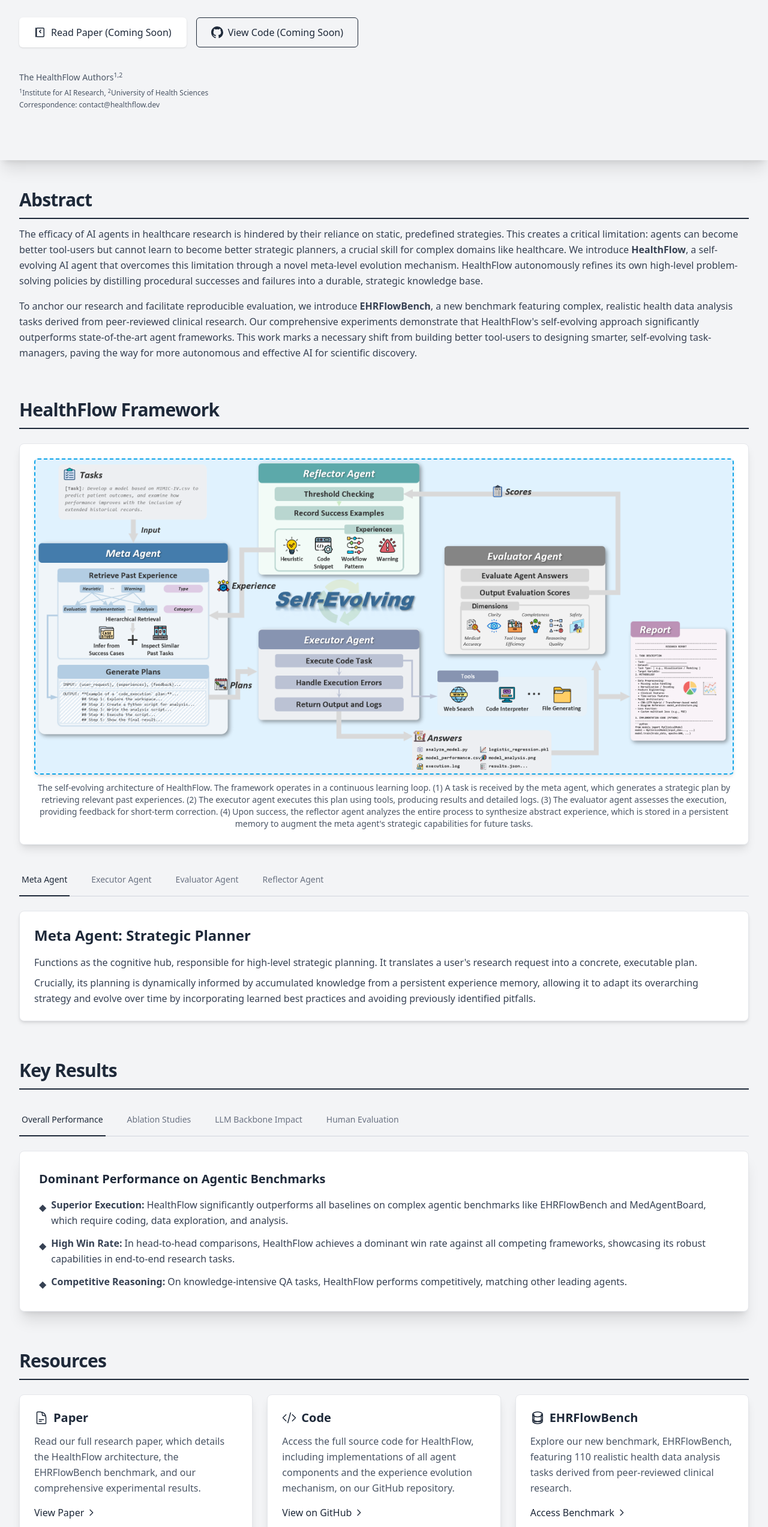
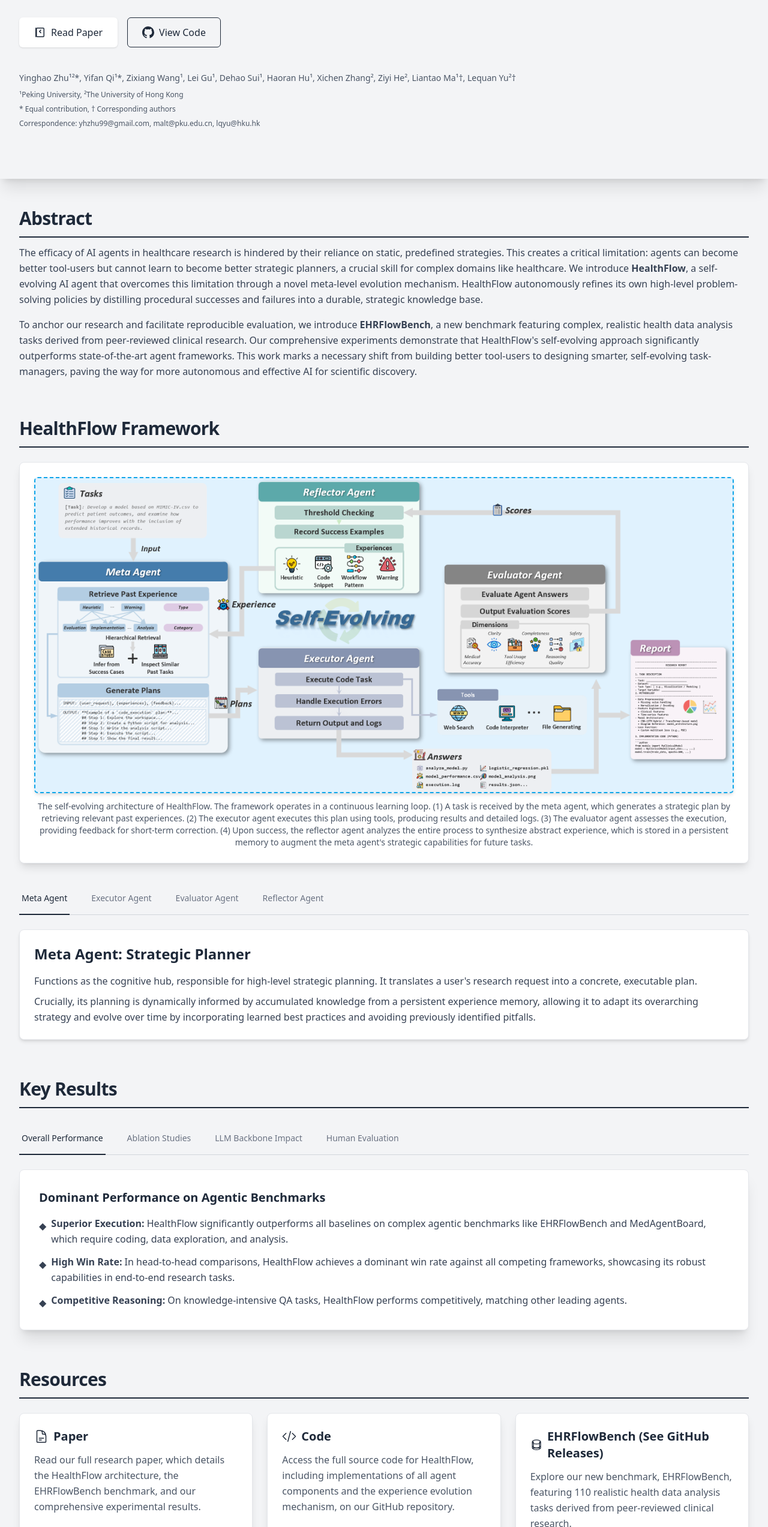
Before and after one commit to yhzhu99/HealthFlow-playground, a website built with Vite: page index.html in a window 1280 px wide. Shown: the part 255-2800 px from the top of the page at 60% size. Built offline with nearby package versions, Linux system fonts and the light colour scheme.

Commit message:
feat: update info

```diff
--- a/index.html
+++ b/index.html
@@ -82,28 +82,35 @@
         <h1 class="text-4xl sm:text-5xl font-extrabold tracking-tight mb-3">HealthFlow</h1>
         <p class="text-xl sm:text-2xl text-gray-700 mb-8 max-w-3xl">A Self-Evolving AI Agent with Meta Planning for Autonomous Healthcare Research</p>
         <div class="flex flex-wrap gap-4 mb-10">
-          <a href="#" class="inline-flex items-center gap-2 px-6 py-3 border border-transparent text-base font-medium rounded-md shadow-sm text-primary-700 bg-white hover:bg-primary-50 transition-colors">
+          <a href="https://arxiv.org/abs/2508.02621" target="_blank" rel="noopener noreferrer" class="inline-flex items-center gap-2 px-6 py-3 border border-transparent text-base font-medium rounded-md shadow-sm text-primary-700 bg-white hover:bg-primary-50 transition-colors">
             <svg xmlns="http://www.w3.org/2000/svg" viewBox="0 0 20 20" fill="currentColor" class="w-5 h-5">
               <path d="M3.5 2.75a.75.75 0 00-1.5 0v14.5a.75.75 0 001.5 0v-14.5z" />
               <path d="M5.25 2A2.25 2.25 0 003 4.25v11.5A2.25 2.25 0 005.25 18h9.5A2.25 2.25 0 0017 15.75V4.25A2.25 2.25 0 0014.75 2h-9.5zM15.5 4.25v11.5a.75.75 0 01-.75.75h-9.5a.75.75 0 01-.75-.75V4.25a.75.75 0 01.75-.75h9.5a.75.75 0 01.75.75z" />
               <path d="M8.25 7.846a.75.75 0 000 1.06l2.25 2.25a.75.75 0 001.06-1.06L9.842 8.372l1.718-1.718a.75.75 0 00-1.06-1.06l-2.25 2.25z" />
             </svg>
-            Read Paper (Coming Soon)
+            Read Paper
           </a>
-          <a href="#" target="_blank" rel="noopener noreferrer" class="inline-flex items-center gap-2 px-6 py-3 border border-primary-200 text-base font-medium rounded-md text-gray-800 bg-primary-700/50 hover:bg-primary-700/80 transition-colors">
+          <a href="https://github.com/yhzhu99/HealthFlow" target="_blank" rel="noopener noreferrer" class="inline-flex items-center gap-2 px-6 py-3 border border-primary-200 text-base font-medium rounded-md text-gray-800 bg-primary-700/50 hover:bg-primary-700/80 transition-colors">
             <svg xmlns="http://www.w3.org/2000/svg" viewBox="0 0 20 20" fill="currentColor" class="w-5 h-5">
               <path fill-rule="evenodd" d="M10 0C4.477 0 0 4.477 0 10c0 4.418 2.865 8.166 6.839 9.489.5.092.682-.218.682-.484 0-.238-.009-.868-.013-1.703-2.782.602-3.369-1.34-3.369-1.34-.454-1.151-1.11-1.458-1.11-1.458-.908-.62.069-.608.069-.608 1.003.074 1.532 1.029 1.532 1.029.891 1.529 2.341 1.088 2.91.832.092-.647.349-1.088.635-1.338-2.22-.251-4.555-1.111-4.555-4.935 0-1.088.39-1.979 1.029-2.675-.103-.252-.446-1.266.098-2.638 0 0 .84-.269 2.75 1.025A9.547 9.547 0 0110 4.837a9.544 9.544 0 012.505.336c1.909-1.294 2.748-1.025 2.748-1.025.546 1.372.202 2.386.1 2.638.64.696 1.028 1.587 1.028 2.675 0 3.834-2.338 4.681-4.567 4.927.359.307.679.915.679 1.845 0 1.332-.012 2.407-.012 2.734 0 .269.18.579.688.48C17.138 18.163 20 14.417 20 10A10 10 0 0010 0z" clip-rule="evenodd" />
             </svg>
-            View Code (Coming Soon)
+            View Code
           </a>
         </div>
-        <div class="text-sm text-gray-600 max-w-4xl">
+        <div class="text-sm text-gray-600 max-w-4xl leading-relaxed">
           <p class="mb-2">
-            The HealthFlow Authors<sup>1,2</sup>
+            Yinghao Zhu¹²*, Yifan Qi¹*, Zixiang Wang¹, Lei Gu¹, Dehao Sui¹, Haoran Hu¹, Xichen Zhang², Ziyi He², Liantao Ma¹†, Lequan Yu²†
           </p>
-          <p class="mb-1 text-xs"><sup>1</sup>Institute for AI Research, <sup>2</sup>University of Health Sciences</p>
+          <p class="mb-2 text-xs">
+            ¹Peking University, ²The University of Hong Kong
+          </p>
+          <p class="mb-2 text-xs">
+            * Equal contribution, † Corresponding authors
+          </p>
           <p class="mb-1 text-xs">Correspondence:
-            <a href="mailto:contact@healthflow.dev" class="hover:underline">contact@healthflow.dev</a>
+            <a href="mailto:yhzhu99@gmail.com" class="hover:underline">yhzhu99@gmail.com</a>,
+            <a href="mailto:malt@pku.edu.cn" class="hover:underline">malt@pku.edu.cn</a>,
+            <a href="mailto:lqyu@hku.hk" class="hover:underline">lqyu@hku.hk</a>
           </p>
         </div>
       </div>
@@ -269,7 +276,7 @@
       <section id="resources" class="mb-16 scroll-mt-20">
         <h2 class="text-3xl font-semibold tracking-tight text-primary-700 mb-6 border-b-2 border-primary-200 pb-3">Resources</h2>
         <div class="grid md:grid-cols-2 lg:grid-cols-3 gap-6">
-          <a href="#" class="block bg-white p-6 rounded-lg shadow-lg border border-gray-200 hover:shadow-xl hover:border-primary-300 transition-all duration-300 group">
+          <a href="https://arxiv.org/abs/2508.02621" target="_blank" rel="noopener noreferrer" class="block bg-white p-6 rounded-lg shadow-lg border border-gray-200 hover:shadow-xl hover:border-primary-300 transition-all duration-300 group">
             <h3 class="font-bold text-xl mb-3 text-primary-700 flex items-center gap-2">
               <svg xmlns="http://www.w3.org/2000/svg" fill="none" viewBox="0 0 24 24" stroke-width="1.5" stroke="currentColor" class="w-6 h-6 text-primary-500">
                 <path stroke-linecap="round" stroke-linejoin="round" d="M19.5 14.25v-2.625a3.375 3.375 0 0 0-3.375-3.375h-1.5A1.125 1.125 0 0 1 13.5 7.125v-1.5a3.375 3.375 0 0 0-3.375-3.375H8.25m0 12.75h7.5m-7.5 3H12M10.5 2.25H5.625c-.621 0-1.125.504-1.125 1.125v17.25c0 .621.504 1.125 1.125 1.125h12.75c.621 0 1.125-.504 1.125-1.125V11.25a9 9 0 0 0-9-9Z" />
@@ -278,12 +285,12 @@
             </h3>
             <p class="text-gray-600 mb-4 leading-relaxed">Read our full research paper, which details the HealthFlow architecture, the EHRFlowBench benchmark, and our comprehensive experimental results.</p>
             <span class="text-primary-600 hover:text-primary-800 font-medium inline-flex items-center">
-              View Paper
+              View Paper on arXiv
               <svg xmlns="http://www.w3.org/2000/svg" class="h-4 w-4 ml-1 group-hover:translate-x-1 transition-transform" fill="none" viewBox="0 0 24 24" stroke="currentColor"><path stroke-linecap="round" stroke-linejoin="round" stroke-width="2" d="M9 5l7 7-7 7" /></svg>
             </span>
           </a>
 
-          <a href="#" target="_blank" rel="noopener noreferrer" class="block bg-white p-6 rounded-lg shadow-lg border border-gray-200 hover:shadow-xl hover:border-primary-300 transition-all duration-300 group">
+          <a href="https://github.com/yhzhu99/HealthFlow" target="_blank" rel="noopener noreferrer" class="block bg-white p-6 rounded-lg shadow-lg border border-gray-200 hover:shadow-xl hover:border-primary-300 transition-all duration-300 group">
             <h3 class="font-bold text-xl mb-3 text-primary-700 flex items-center gap-2">
               <svg xmlns="http://www.w3.org/2000/svg" fill="none" viewBox="0 0 24 24" stroke-width="1.5" stroke="currentColor" class="w-6 h-6 text-primary-500">
                 <path stroke-linecap="round" stroke-linejoin="round" d="M17.25 6.75 22.5 12l-5.25 5.25m-10.5 0L1.5 12l5.25-5.25m7.5-3-4.5 16.5" />
@@ -297,12 +304,12 @@
             </span>
           </a>
 
-          <a href="#" target="_blank" rel="noopener noreferrer" class="block bg-white p-6 rounded-lg shadow-lg border border-gray-200 hover:shadow-xl hover:border-primary-300 transition-all duration-300 group">
+          <a href="https://github.com/yhzhu99/HealthFlow" target="_blank" rel="noopener noreferrer" class="block bg-white p-6 rounded-lg shadow-lg border border-gray-200 hover:shadow-xl hover:border-primary-300 transition-all duration-300 group">
             <h3 class="font-bold text-xl mb-3 text-primary-700 flex items-center gap-2">
               <svg xmlns="http://www.w3.org/2000/svg" fill="none" viewBox="0 0 24 24" stroke-width="1.5" stroke="currentColor" class="w-6 h-6 text-primary-500">
                 <path stroke-linecap="round" stroke-linejoin="round" d="M20.25 6.375c0 2.278-3.694 4.125-8.25 4.125S3.75 8.653 3.75 6.375m16.5 0c0-2.278-3.694-4.125-8.25-4.125S3.75 4.097 3.75 6.375m16.5 0v11.25c0 2.278-3.694 4.125-8.25 4.125s-8.25-1.847-8.25-4.125V6.375m16.5 0v3.75m-16.5-3.75v3.75m16.5 0v3.75C20.25 16.153 16.556 18 12 18s-8.25-1.847-8.25-4.125v-3.75m16.5-3.75h-1.875a.375.375 0 0 0-.375.375v11.25c0 .098.03.192.083.275.053.083.13.15.217.188H12M3.75 6.375h1.875a.375.375 0 0 1 .375.375v11.25c0 .098-.03.192-.083.275-.053.083-.13.15-.217.188H12" />
               </svg>
-              EHRFlowBench
+              EHRFlowBench (See GitHub Releases)
             </h3>
             <p class="text-gray-600 mb-4 leading-relaxed">Explore our new benchmark, EHRFlowBench, featuring 110 realistic health data analysis tasks derived from peer-reviewed clinical research.</p>
             <span class="text-primary-600 hover:text-primary-800 font-medium inline-flex items-center">
@@ -317,12 +324,14 @@
       <section id="citation" class="mb-12 scroll-mt-20">
         <h2 class="text-3xl font-semibold tracking-tight text-primary-700 mb-6 border-b-2 border-primary-200 pb-3">Citation</h2>
         <div class="bg-gray-800 text-gray-200 p-6 rounded-lg font-mono text-sm overflow-x-auto shadow-lg">
-          <pre class="whitespace-pre-wrap break-words" aria-label="BibTeX citation code">@inproceedings{healthflow2026,
+          <pre class="whitespace-pre-wrap break-words" aria-label="BibTeX citation code">@article{zhu2025healthflow,
   title={{HealthFlow: A Self-Evolving AI Agent with Meta Planning for Autonomous Healthcare Research}},
-  author={The HealthFlow Authors},
-  booktitle={Proceedings of the Fortieth AAAI Conference on Artificial Intelligence},
-  year={2026},
-  publisher={AAAI Press}
+  author={Yinghao Zhu and Yifan Qi and Zixiang Wang and Lei Gu and Dehao Sui and Haoran Hu and Xichen Zhang and Ziyi He and Liantao Ma and Lequan Yu},
+  year={2025},
+  eprint={2508.02621},
+  archivePrefix={arXiv},
+  primaryClass={cs.AI},
+  url={https://arxiv.org/abs/2508.02621},
 }</pre>
         </div>
           <button
@@ -343,26 +352,26 @@
           <div>
             <h3 class="text-lg font-semibold text-white mb-4">Contact</h3>
             <ul class="space-y-2 text-sm">
-            <p><a href="mailto:contact@healthflow.dev" class="hover:text-primary-300 transition-colors">contact@healthflow.dev</a></p>
+            <p>Please refer to the corresponding authors in the paper for contact information.</p>
             </ul>
           </div>
           <div>
             <h3 class="text-lg font-semibold text-white mb-4">Affiliations</h3>
             <ul class="space-y-2 text-sm">
-              <li>Institute for AI Research</li>
-              <li>University of Health Sciences</li>
+              <li>Peking University</li>
+              <li>The University of Hong Kong</li>
             </ul>
           </div>
            <div>
             <h3 class="text-lg font-semibold text-white mb-4">Quick Links</h3>
             <ul class="space-y-2 text-sm">
-              <li><a href="#" class="hover:text-primary-300 transition-colors">Paper (Coming Soon)</a></li>
-              <li><a href="#" target="_blank" rel="noopener noreferrer" class="hover:text-primary-300 transition-colors">Code (GitHub)</a></li>
+              <li><a href="https://arxiv.org/abs/2508.02621" target="_blank" rel="noopener noreferrer" class="hover:text-primary-300 transition-colors">Paper (arXiv)</a></li>
+              <li><a href="https://github.com/yhzhu99/HealthFlow" target="_blank" rel="noopener noreferrer" class="hover:text-primary-300 transition-colors">Code (GitHub)</a></li>
             </ul>
           </div>
         </div>
         <div class="mt-8 pt-8 border-t border-gray-700 text-center text-sm">
-          <p>© 2026 The HealthFlow Authors. All rights reserved.</p>
+          <p>© 2025 The HealthFlow Authors. All rights reserved.</p>
         </div>
       </div>
     </footer>
```
Also changed, not shown: package.json (+5 -3 lines).
